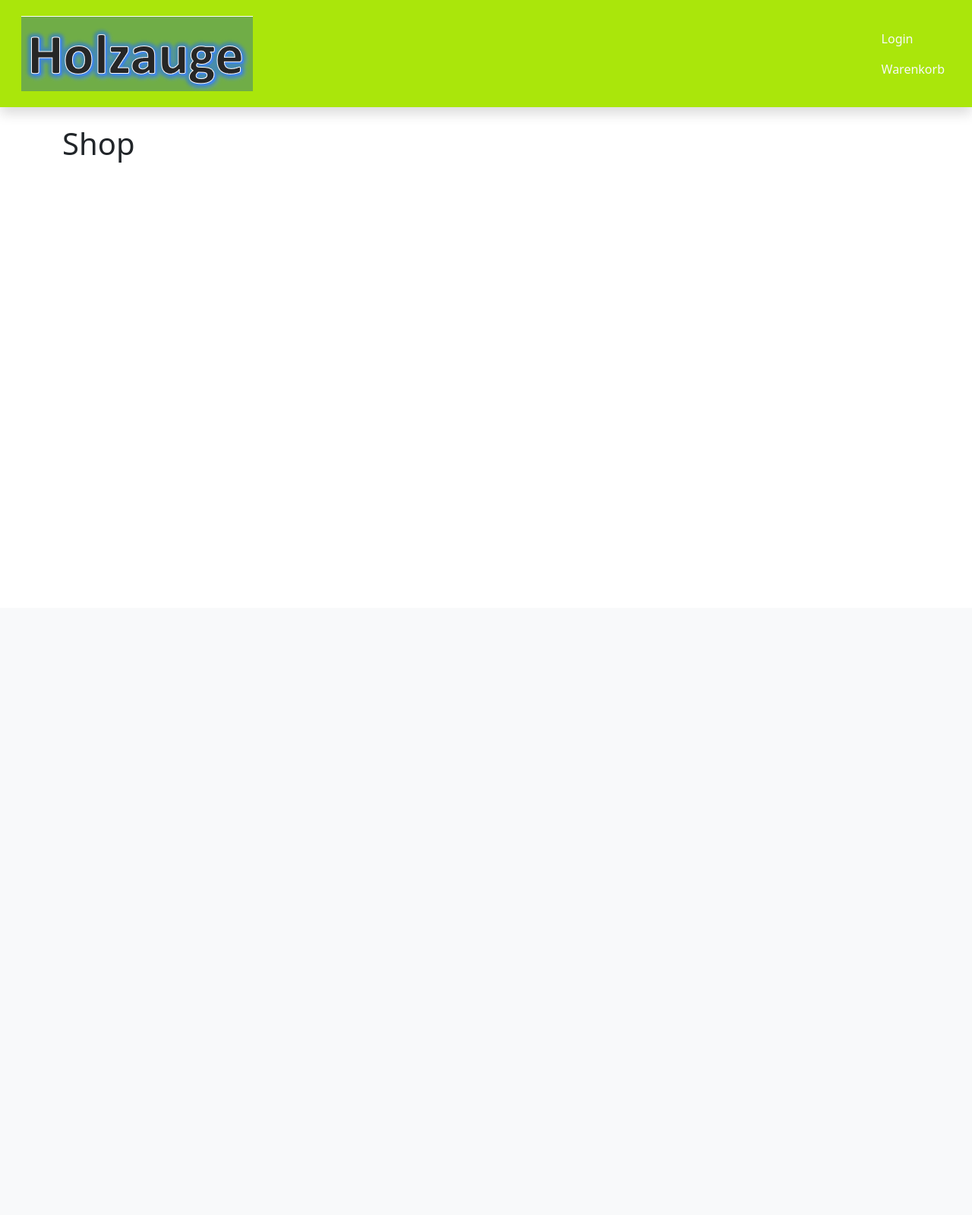
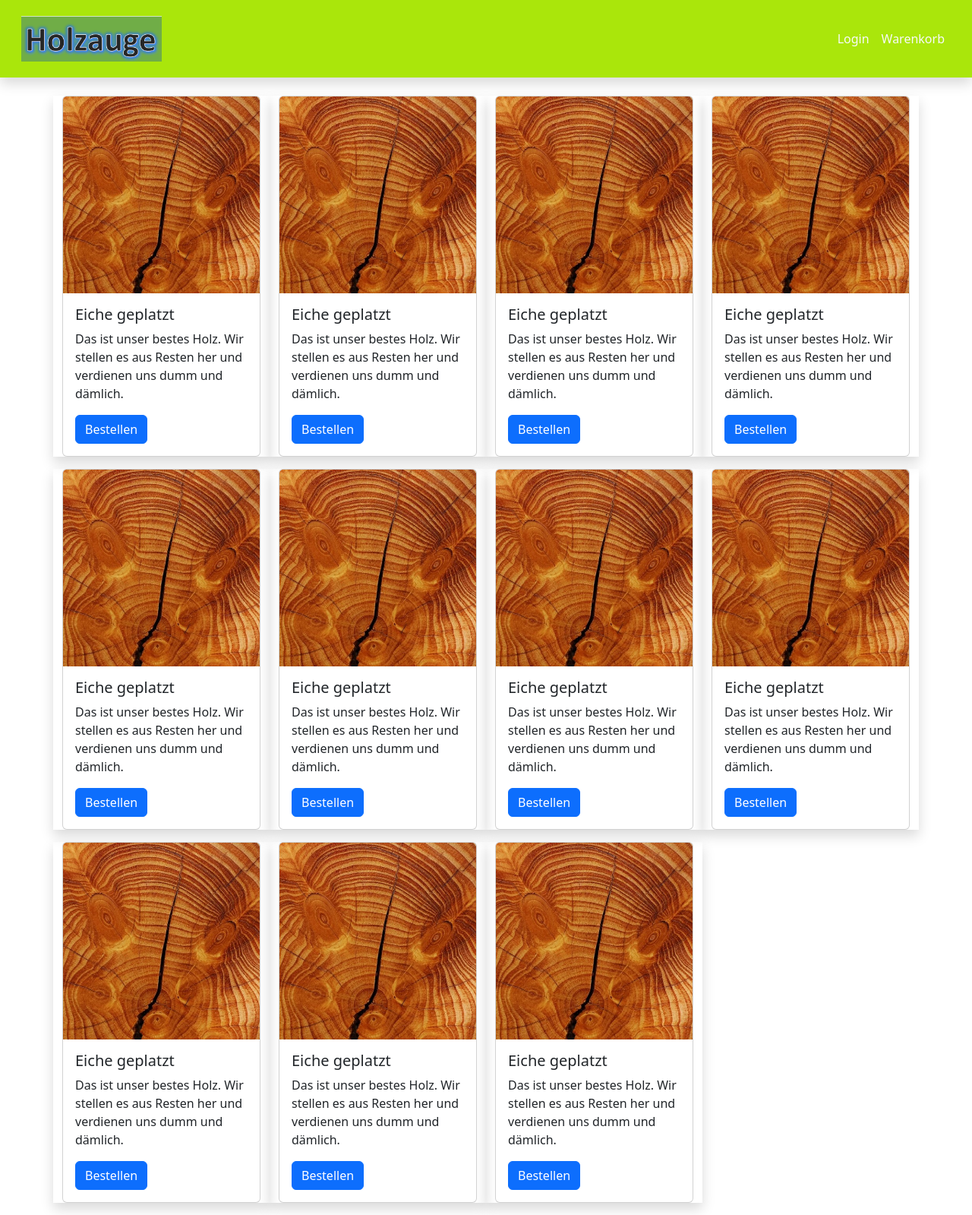
Before and after one commit to Moerle67/holzaugeverwaltung, a Django app: page /shop/ in a window 1280 px wide. Shown: the whole page at 76% size. Before the commit the page ends 214 px from the top, so only its background shows below. Run offline with Django 4.2, Linux system fonts and the light colour scheme.

Commit message:
Responsibel

```diff
--- a/shop/templates/shop/menue.html
+++ b/shop/templates/shop/menue.html
@@ -1,9 +1,9 @@
 {% load static  %}
 <nav class="navbar shadow p-3 mb-4" style="background-color: rgb(170, 230, 11)" >
     <div class="container-fluid">
-        <a class="navbar-brand link-light" href="{% url 'shop' %}"><img src="{% static 'pics/logo.png'%}" alt="unser Logo" /> </a>
+        <a class="navbar-brand link-light" href="{% url 'shop' %}"><img src="{% static 'pics/logo.png'%}" alt="unser Logo" style="height: 3em;"/> </a>
         <div class="navbar-nav">
-            <div class="f-flex">
+            <div class="d-flex">
                 <a class="nav-link link-light p-2" href="#">Login</a>
                 <a class="nav-link link-light p-2" href="{% url 'warenkorb' %}">Warenkorb</a>
             </div>
--- a/shop/templates/shop/shop.html
+++ b/shop/templates/shop/shop.html
@@ -1,5 +1,128 @@
 {% extends "shop\start.html" %}
+{% load static %}
 
 {% block content %}
-<h1>Shop</h1>
+<div class="row row-cols-md-4">
+    <div class="col mb-3 shadow">
+        <div class="card" style="max-width: 25rem;">
+            <img src="{% static 'pics/holz.jpg' %}" class="card-img-top" alt="Holz">
+            <div class="card-body">
+                <h5 class="card-title">Eiche geplatzt</h5>
+                <p class="card-text">Das ist unser bestes Holz. Wir stellen es aus Resten her und verdienen uns dumm und
+                    dämlich.</p>
+                <a href="#" class="btn btn-primary">Bestellen</a>
+            </div>
+        </div>
+    </div>
+    <div class="col mb-3 shadow">
+        <div class="card" style="max-width: 25rem;">
+            <img src="{% static 'pics/holz.jpg' %}" class="card-img-top" alt="Holz">
+            <div class="card-body">
+                <h5 class="card-title">Eiche geplatzt</h5>
+                <p class="card-text">Das ist unser bestes Holz. Wir stellen es aus Resten her und verdienen uns dumm und
+                    dämlich.</p>
+                <a href="#" class="btn btn-primary">Bestellen</a>
+            </div>
+        </div>
+    </div>
+    <div class="col mb-3 shadow">
+        <div class="card" style="max-width: 25rem;">
+            <img src="{% static 'pics/holz.jpg' %}" class="card-img-top" alt="Holz">
+            <div class="card-body">
+                <h5 class="card-title">Eiche geplatzt</h5>
+                <p class="card-text">Das ist unser bestes Holz. Wir stellen es aus Resten her und verdienen uns dumm und
+                    dämlich.</p>
+                <a href="#" class="btn btn-primary">Bestellen</a>
+            </div>
+        </div>
+    </div>
+    <div class="col mb-3 shadow">
+        <div class="card" style="max-width: 25rem;">
+            <img src="{% static 'pics/holz.jpg' %}" class="card-img-top" alt="Holz">
+            <div class="card-body">
+                <h5 class="card-title">Eiche geplatzt</h5>
+                <p class="card-text">Das ist unser bestes Holz. Wir stellen es aus Resten her und verdienen uns dumm und
+                    dämlich.</p>
+                <a href="#" class="btn btn-primary">Bestellen</a>
+            </div>
+        </div>
+    </div>
+    <div class="col mb-3 shadow">
+        <div class="card" style="max-width: 25rem;">
+            <img src="{% static 'pics/holz.jpg' %}" class="card-img-top" alt="Holz">
+            <div class="card-body">
+                <h5 class="card-title">Eiche geplatzt</h5>
+                <p class="card-text">Das ist unser bestes Holz. Wir stellen es aus Resten her und verdienen uns dumm und
+                    dämlich.</p>
+                <a href="#" class="btn btn-primary">Bestellen</a>
+            </div>
+        </div>
+    </div>
+    <div class="col mb-3 shadow">
+        <div class="card" style="max-width: 25rem;">
+            <img src="{% static 'pics/holz.jpg' %}" class="card-img-top" alt="Holz">
+            <div class="card-body">
+                <h5 class="card-title">Eiche geplatzt</h5>
+                <p class="card-text">Das ist unser bestes Holz. Wir stellen es aus Resten her und verdienen uns dumm und
+                    dämlich.</p>
+                <a href="#" class="btn btn-primary">Bestellen</a>
+            </div>
+        </div>
+    </div>
+    <div class="col mb-3 shadow">
+        <div class="card" style="max-width: 25rem;">
+            <img src="{% static 'pics/holz.jpg' %}" class="card-img-top" alt="Holz">
+            <div class="card-body">
+                <h5 class="card-title">Eiche geplatzt</h5>
+                <p class="card-text">Das ist unser bestes Holz. Wir stellen es aus Resten her und verdienen uns dumm und
+                    dämlich.</p>
+                <a href="#" class="btn btn-primary">Bestellen</a>
+            </div>
+        </div>
+    </div>
+    <div class="col mb-3 shadow">
+        <div class="card" style="max-width: 25rem;">
+            <img src="{% static 'pics/holz.jpg' %}" class="card-img-top" alt="Holz">
+            <div class="card-body">
+                <h5 class="card-title">Eiche geplatzt</h5>
+                <p class="card-text">Das ist unser bestes Holz. Wir stellen es aus Resten her und verdienen uns dumm und
+                    dämlich.</p>
+                <a href="#" class="btn btn-primary">Bestellen</a>
+            </div>
+        </div>
+    </div>
+    <div class="col mb-3 shadow">
+        <div class="card" style="max-width: 25rem;">
+            <img src="{% static 'pics/holz.jpg' %}" class="card-img-top" alt="Holz">
+            <div class="card-body">
+                <h5 class="card-title">Eiche geplatzt</h5>
+                <p class="card-text">Das ist unser bestes Holz. Wir stellen es aus Resten her und verdienen uns dumm und
+                    dämlich.</p>
+                <a href="#" class="btn btn-primary">Bestellen</a>
+            </div>
+        </div>
+    </div>
+    <div class="col mb-3 shadow">
+        <div class="card" style="max-width: 25rem;">
+            <img src="{% static 'pics/holz.jpg' %}" class="card-img-top" alt="Holz">
+            <div class="card-body">
+                <h5 class="card-title">Eiche geplatzt</h5>
+                <p class="card-text">Das ist unser bestes Holz. Wir stellen es aus Resten her und verdienen uns dumm und
+                    dämlich.</p>
+                <a href="#" class="btn btn-primary">Bestellen</a>
+            </div>
+        </div>
+    </div>
+    <div class="col mb-3 shadow">
+        <div class="card" style="max-width: 25rem;">
+            <img src="{% static 'pics/holz.jpg' %}" class="card-img-top" alt="Holz">
+            <div class="card-body">
+                <h5 class="card-title">Eiche geplatzt</h5>
+                <p class="card-text">Das ist unser bestes Holz. Wir stellen es aus Resten her und verdienen uns dumm und
+                    dämlich.</p>
+                <a href="#" class="btn btn-primary">Bestellen</a>
+            </div>
+        </div>
+    </div>
+</div>
 {% endblock content %}
```
Also changed, not shown: static/pics/holz.jpg (added).
